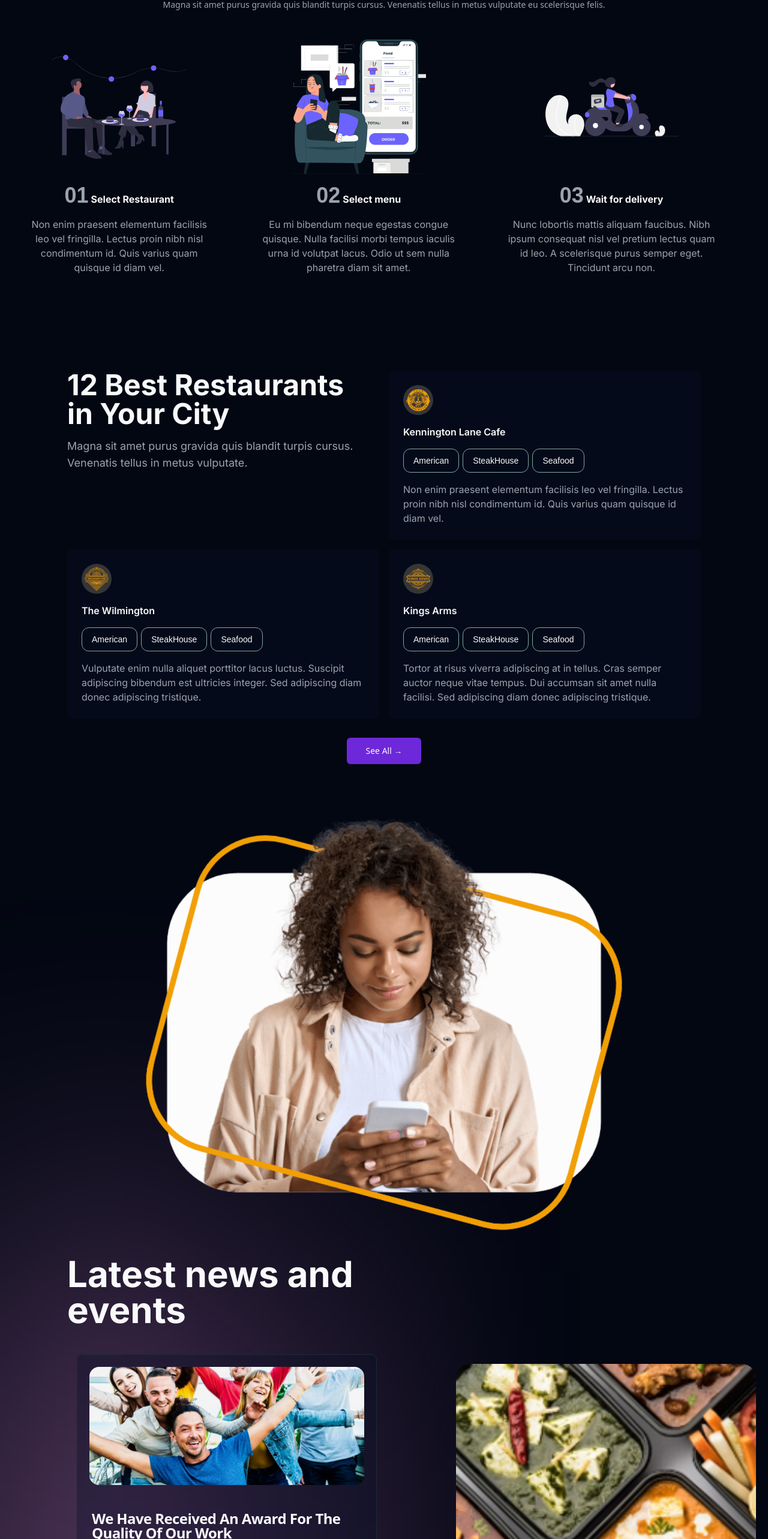
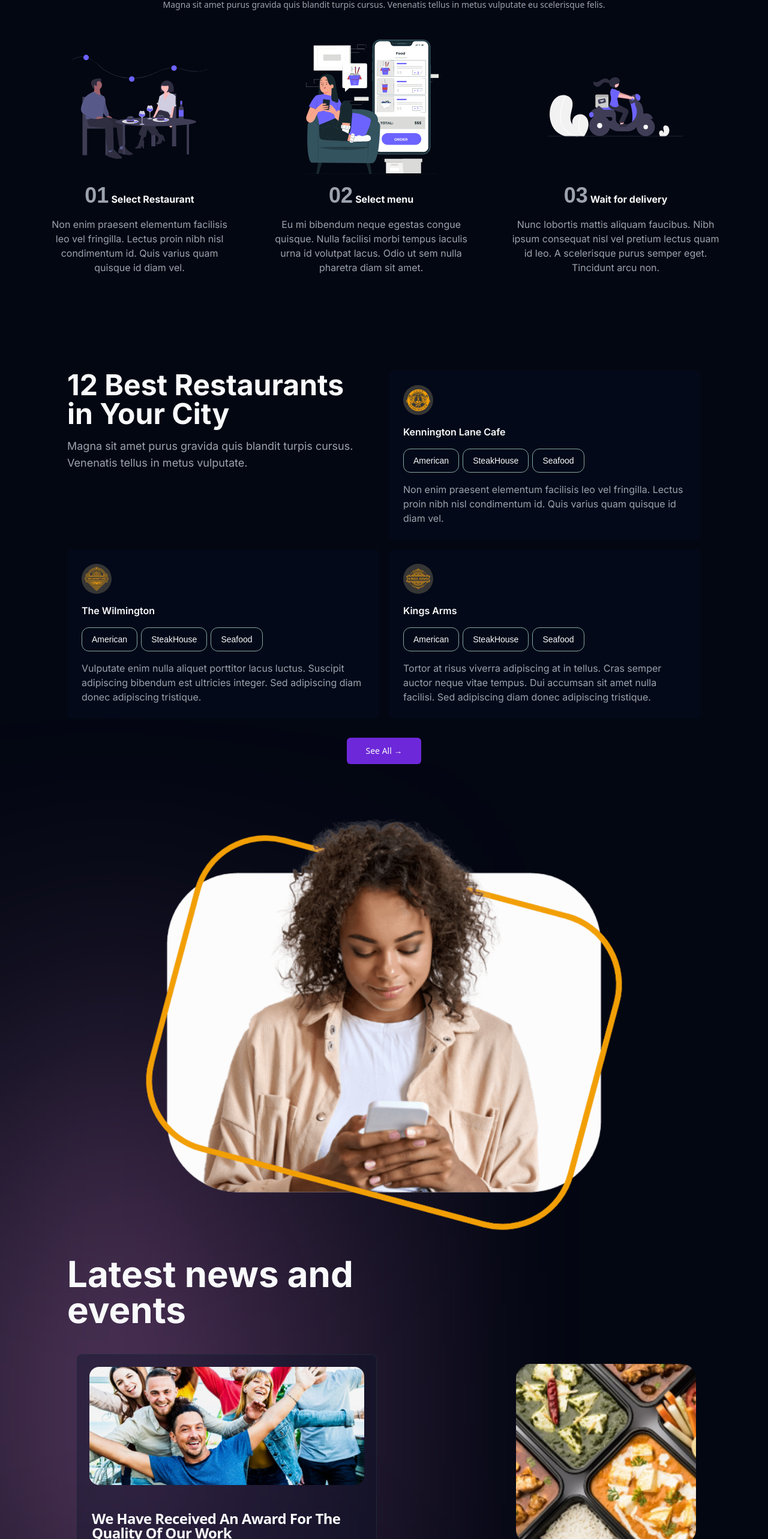
Before and after one commit to jonyBhatt/LuxeBite, a Next.js app: page / in a window 1280 px wide. Shown: the part 889-3455 px from the top of the page at 60% size. Built offline with nearby package versions, Linux system fonts and the light colour scheme; a web font is replaced by a local one.

Commit message:
Update1.0

```diff
--- a/src/components/card/blogs-cards.tsx
+++ b/src/components/card/blogs-cards.tsx
@@ -26,8 +26,8 @@ const BlogsCards = ({
         <Image
           src={imageSrc}
           alt="event2"
-          width={500}
-          height={500}
+          width={300}
+          height={300}
           className="object-cover rounded-3xl"
         />
       </div>
--- a/src/components/shared/home/how-it-works.tsx
+++ b/src/components/shared/home/how-it-works.tsx
@@ -13,7 +13,7 @@ const HowItWorks = () => {
           tellus in metus vulputate eu scelerisque felis.
         </p>
       </div>
-      <div className="flex items-center flex-col md:flex-row gap-8 md:gap-16 md:-ml-10  justify-between ">
+      <div className="flex items-center flex-col md:flex-row gap-8 md:gap-16 md:-ml-10 lg:-ml-0  justify-between ">
         {WorksData.map((data) => (
           <WorkCard
             key={data.id}
```
